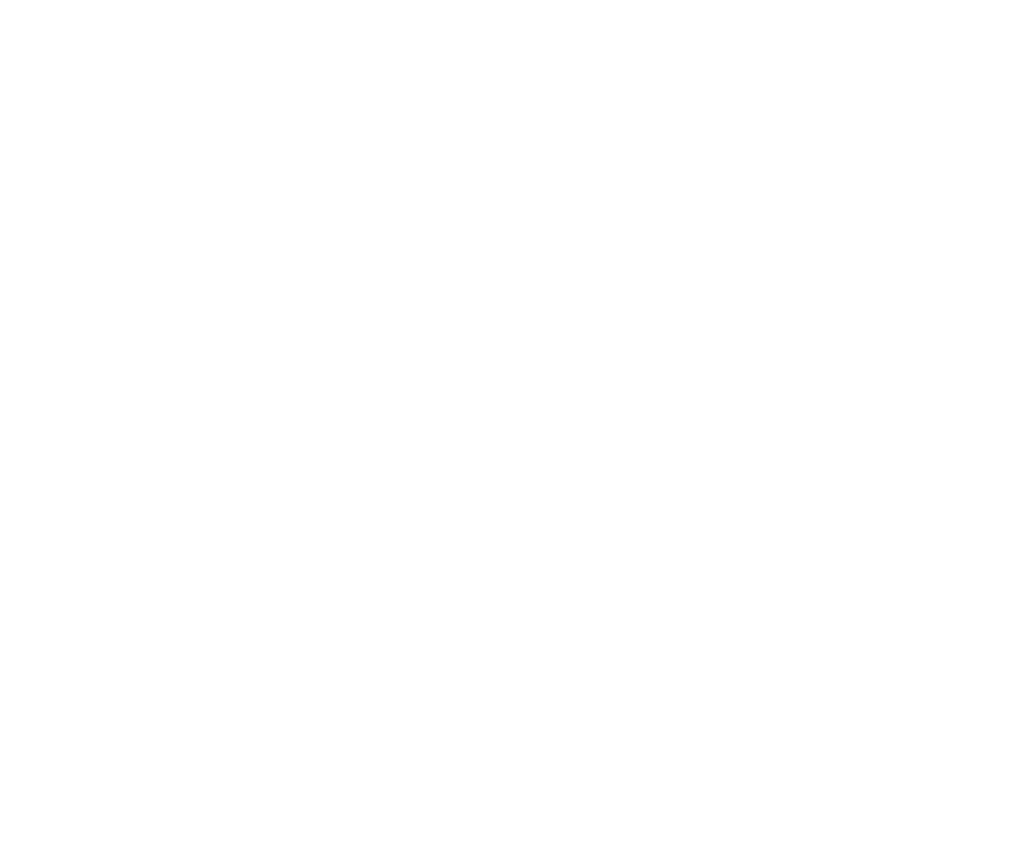
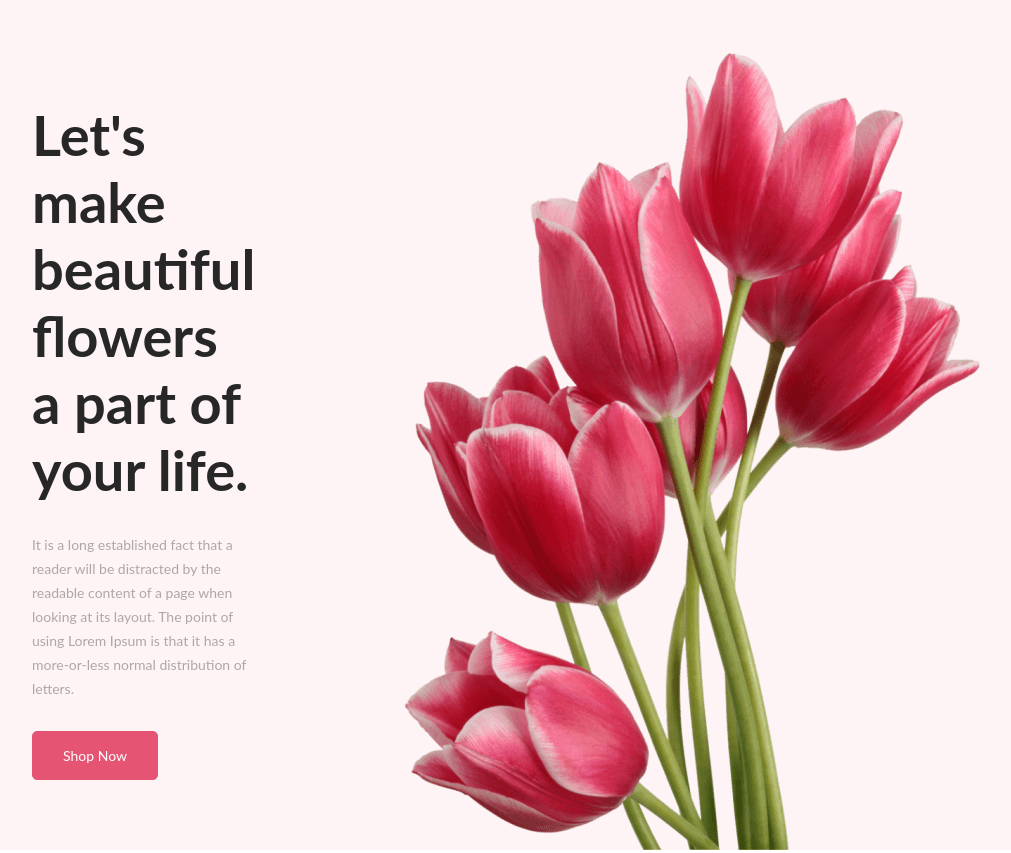
Before and after one commit to DipuHaider/PH_B8_M1_Assignment, a plain HTML site: page index.html in a window 1280 px wide. Shown: the whole page, without its empty margins (196-1207 px from the left). Before the commit the page ends 800 px from the top, so only its background shows below. Drawn offline with Linux system fonts and the light colour scheme.

Commit message:
Develop banner section

```diff
--- a/index.html
+++ b/index.html
@@ -11,7 +11,19 @@
 
     </Header>
     <main>
-
+        <!-- Banner Section -->
+        <section>
+            <div class="banner-container">
+                <div class="banner-text">
+                    <h1 class="title">Let's make beautiful flowers a part of your life.</h1>
+                    <p class="description">It is a long established fact that a reader will be distracted by the readable content of a page when looking at its layout. The point of using Lorem Ipsum is that it has a more-or-less normal distribution of letters.</p>
+                    <button class="btn">Shop Now</button>
+                </div>
+                <div class="banner-image">
+                    <img src="./images/pngwing_10.png" alt="Tulip Flower">
+                </div>
+            </div>
+        </section>
     </main>
     <footer>
 
--- a/style.css
+++ b/style.css
@@ -1,4 +1,52 @@
 * {
     margin: 0;
     padding: 0;
+    font-family: Lato, sans-serif;
 }
+
+@import url('https://fonts.googleapis.com/css2?family=Lato:wght@100;300;400;700;900&display=swap');
+
+/* Banner Section */
+.banner-container{
+    display:flex;
+    justify-content: space-around;
+    align-items: center;
+    height: 850px;
+    background-color: #e5547310;
+    padding: 0 10%;
+}
+
+.banner-text{
+    width: 500px;
+    padding: 30px 100px;
+}
+
+.title {
+    font-size: 56px;
+    font-weight: bold;
+    color: #272727;
+    margin: 30px 0;
+}
+
+.description{
+    font-size: 14px;
+    color: #27272760;
+    margin: 30px 0;
+    line-height: 1.5rem;
+}
+
+.btn {
+    background-color: #E55473;
+    color: #FFFFFF;
+    border: 1px solid #E55473;
+    border-radius: 5px;
+    font-size: 14px;
+    padding: 15px 30px;
+}
+
+.banner-image{
+    width: 635px;
+    height: 800px;
+    padding: 20px 20px 0px 20px;
+    margin-top: auto;
+}
```
